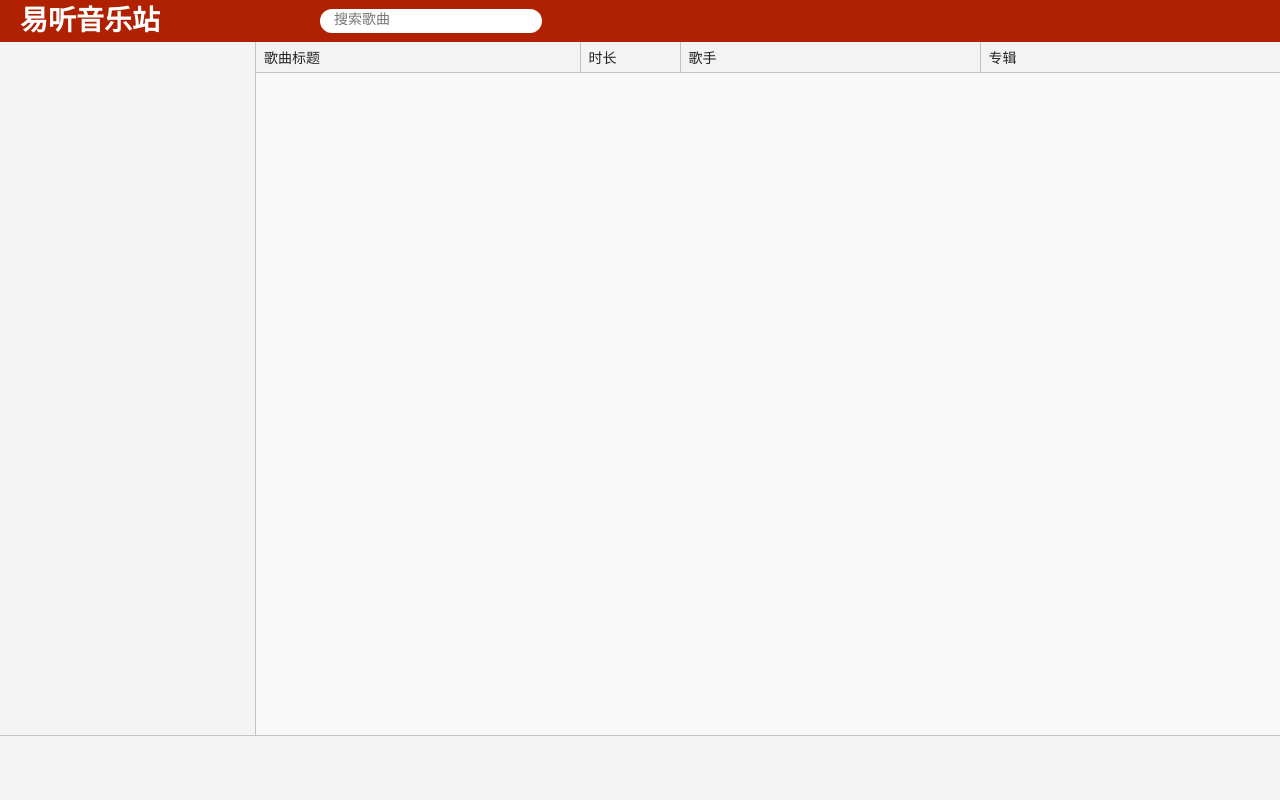
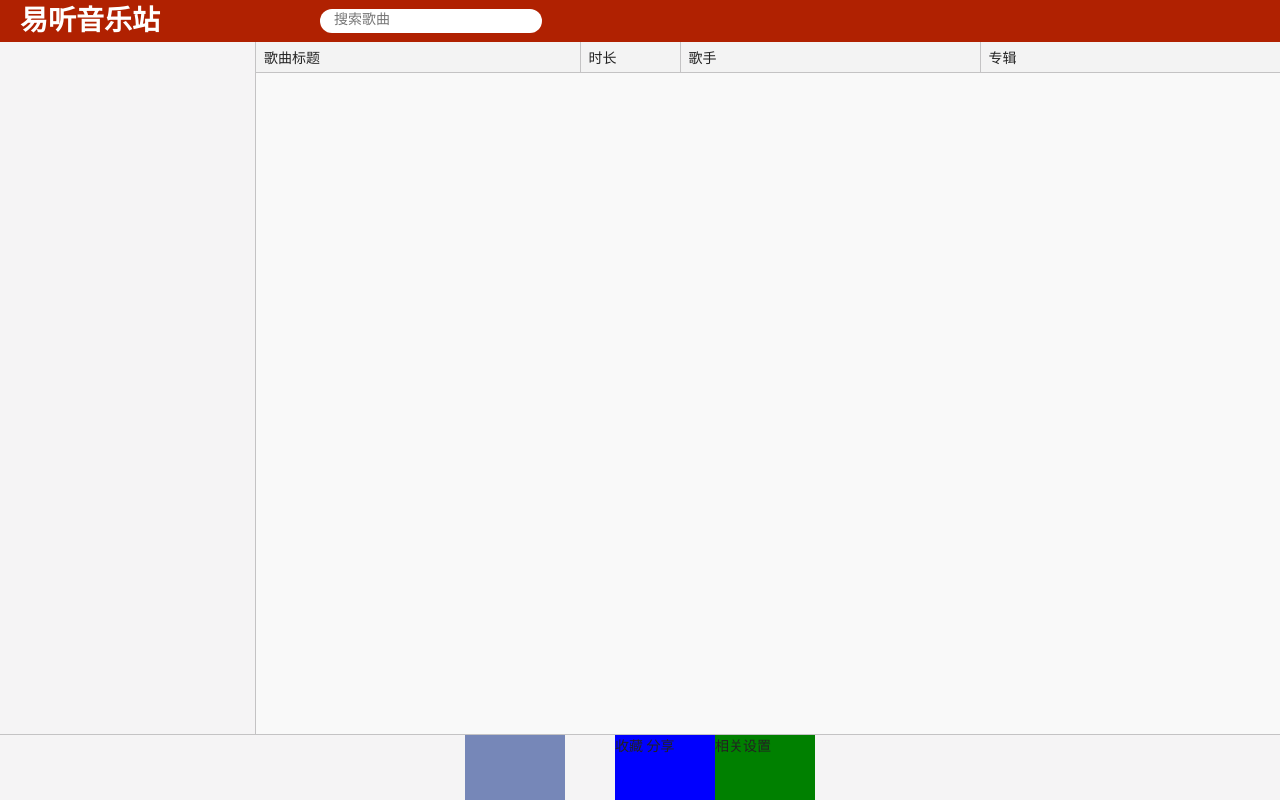
Before and after one commit to lilongllong/netease-music-juke-box, a website built with webpack: page index.html in a window 1280 px wide. Built offline with nearby package versions, Linux system fonts and the light colour scheme; some icons are missing; a small style sheet from the web is missing; files whose address does not match are found by name; what wolfy87-eventemitter would draw is missing.

Commit message:
Add playerView Layout settiongs

```diff
--- a/src/nm/resource/player-view.less
+++ b/src/nm/resource/player-view.less
@@ -5,21 +5,37 @@
     display: flex;
     justify-content: center;
     align-items: center;
+    > div
+    {
+        height: @nm-app-footer-height;
+    }
 
-    > .music-operation
+    > .track-btns
     {
         flex: 0 0 100px;
         background-color: #7687b8;
     }
 
-    > .music-process
+    > .track-icon
     {
-        flex: 0 0 400px;
+        flex: 0 0 50px;
     }
 
-    > .music-like
+    > .track-process
     {
         flex: 0 0 200px;
         background-color: red;
     }
+
+    > .track-share
+    {
+        flex: 0 0 100px;
+        background: blue;
+    }
+
+    > .track-setting
+    {
+        flex: 0 0 100px;
+        background: green;
+    }
 }
--- a/src/nm/view/PlayerView.js
+++ b/src/nm/view/PlayerView.js
@@ -7,6 +7,62 @@ export default class PlayerView extends View
         super.init();
         this._track = null;
         this.addStyleClass("nm-player-view");
+        this.initLayout();
+    }
+
+    initLayout()
+    {
+        this.initTrackBtnsView();
+        this.initTrackIconView();
+        this.initTrackPlayView();
+        this.initTrackShareView();
+        this.initTrackSettingView();
+    }
+
+    initTrackBtnsView()
+    {
+        this.$btnsView = $(`<div class="track-btns">
+                                    <span class="prev"></span>
+                                    <span class="play"></span>
+                                    <span class="next"></span>
+                                </div>`);
+        this.$container.append(this.$btnsView);
+    }
+
+    initTrackIconView()
+    {
+        this.$iconView = $(`<div class="track-icon"><span class="icon"></span></div>`);
+        this.$container.append(this.$iconView);
+    }
+
+    initTrackPlayView()
+    {
+        this.$playView = $(`<div class="track-play">
+                                    <div class="head">
+                                        <span id="track-name"></span>
+                                        <span id="track-artist"></span>
+                                    </div>
+                                    <div class="foot">
+                                        <div class="track-process"><div>
+                                        <span class="track-time"></span>
+                                    </div>
+                                </div>`);
+        this.$container.append(this.$playView);
+    }
+
+    initTrackShareView()
+    {
+        this.$shareView = $(`<div class="track-share">
+                                    <a class="favorite">收藏</a>
+                                    <a class="share">分享</a>
+                                </div>`)
+        this.$container.append(this.$shareView);
+    }
+
+    initTrackSettingView()
+    {
+        this.$settingView = $(`<div class="track-setting">相关设置</div>`);
+        this.$container.append(this.$settingView);
     }
 
     get track()
@@ -35,11 +91,4 @@ export default class PlayerView extends View
         }
     }
 
-    $createNewContent(track)
-    {
-        const $content = $(`<div class="track-operation"></div>
-                            <div class="track-process">${track.name}</div>
-                            <div class="track-like"></div>`);
-        return $content;
-    }
 }
```
Also changed, not shown: src/nm/view/PlayerViewController.js (added).
